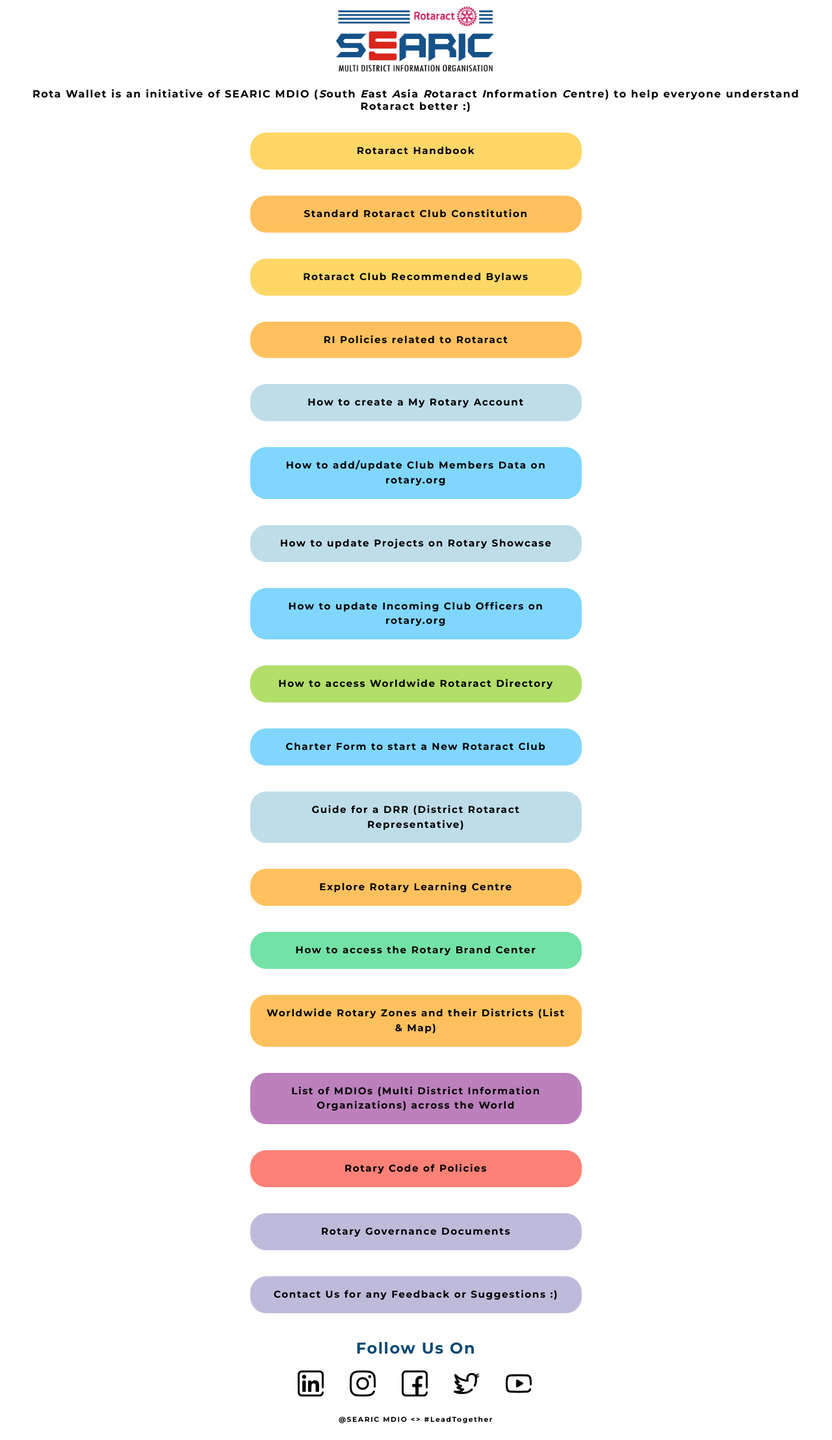
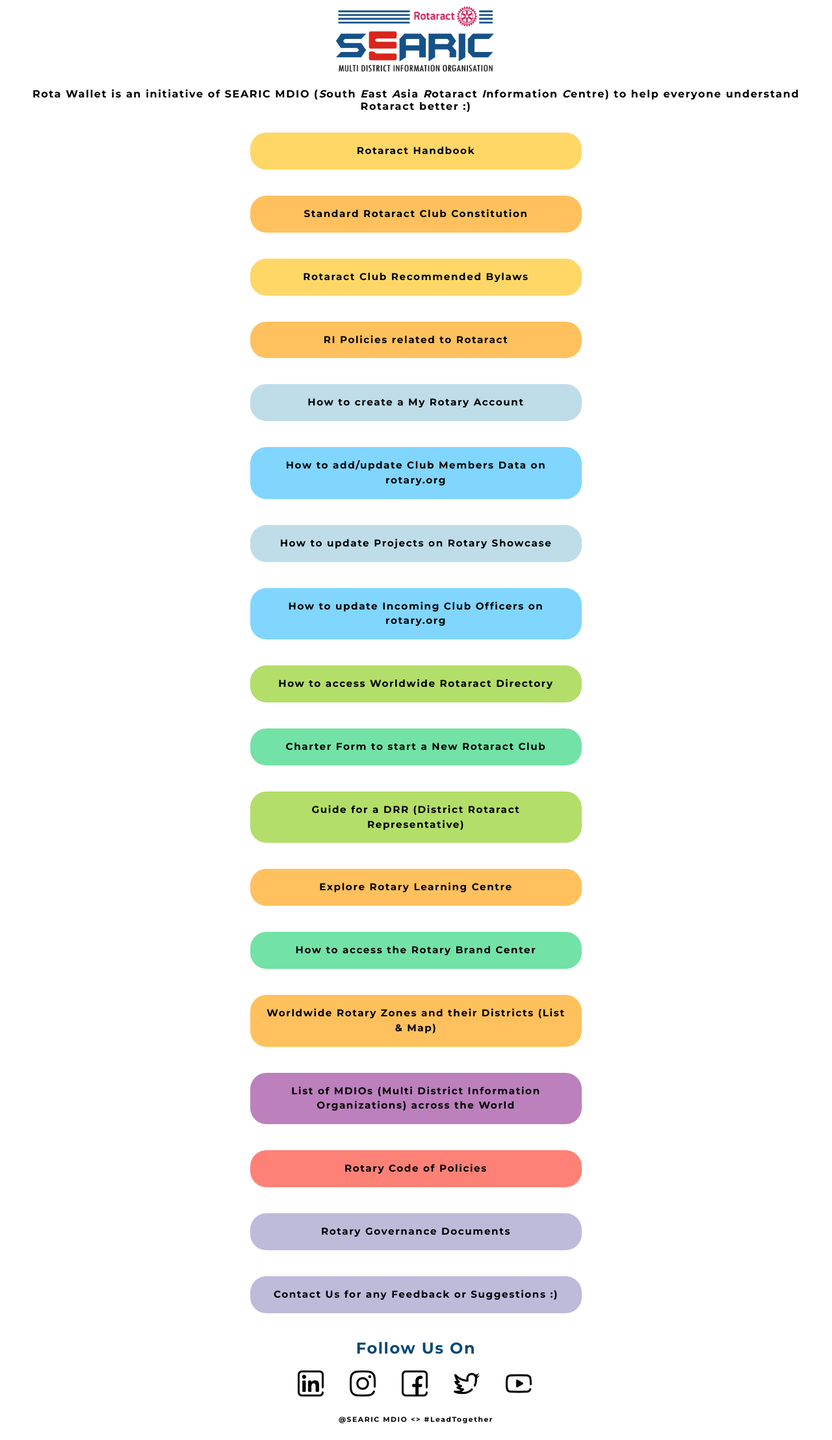
Before and after one commit to SEARICMDIO/RotaWallet, a Jekyll site: the page built from index.md, in a window 1280 px wide. Shown: the whole page at 65% size. Built offline with Jekyll 4.4.1, drawn with Linux system fonts in a browser that asks for light colours; a script that is not in the unit is left out.

Commit message:
Update RotaWallet - SEARIC MDIO “wallet”

```diff
--- a/_data/referrals.yml
+++ b/_data/referrals.yml
@@ -38,10 +38,10 @@
     color: soft-green
   - title: Charter Form to start a New Rotaract Club
     url: https://my.rotary.org/en/document/rotaract-club-certification-form
-    color: light-canyan
+    color: mediumlight-green-canyan
   - title: Guide for a DRR (District Rotaract Representative)
     url: https://my.rotary.org/en/document/guide-district-rotaract-representatives
-    color: verylight-canyan
+    color: soft-green
   - title: Explore Rotary Learning Centre
     url: https://www.youtube.com/watch?v=yOz5hh9FFS0&t=170s
     color: mediumlight-brown
```
